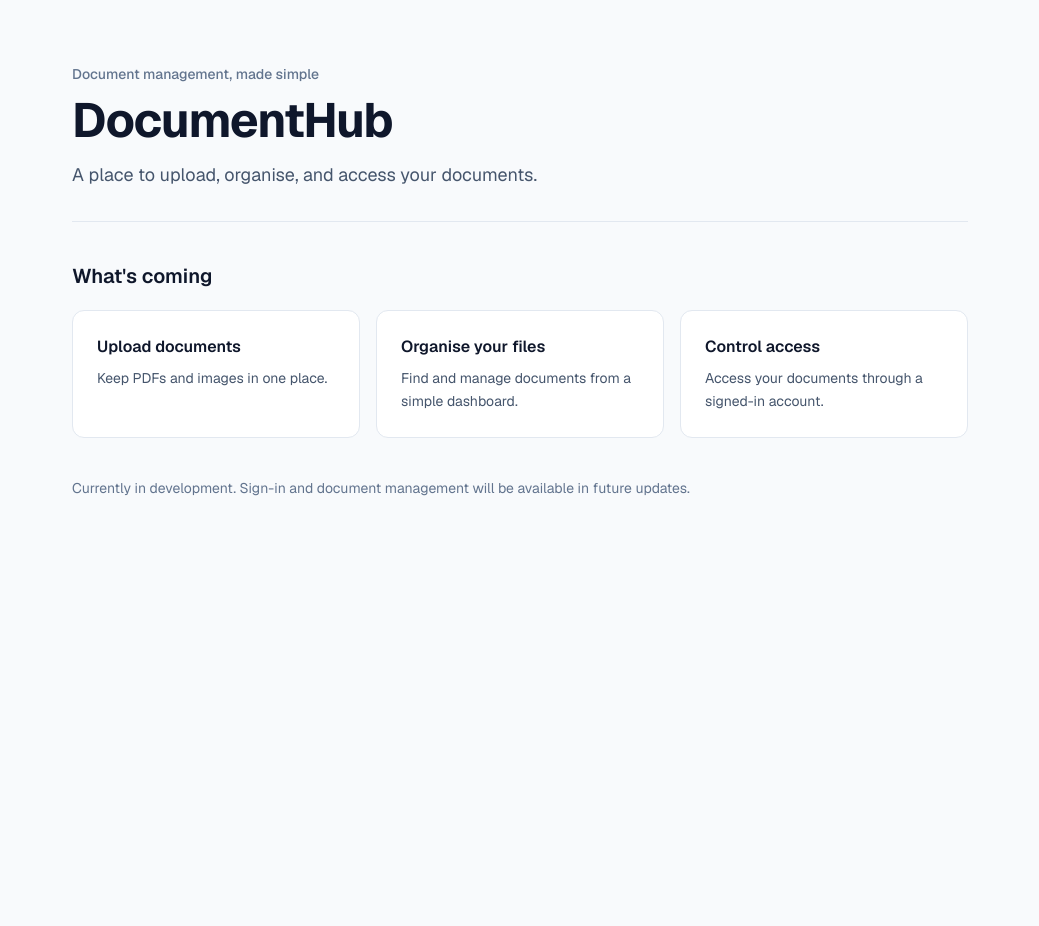
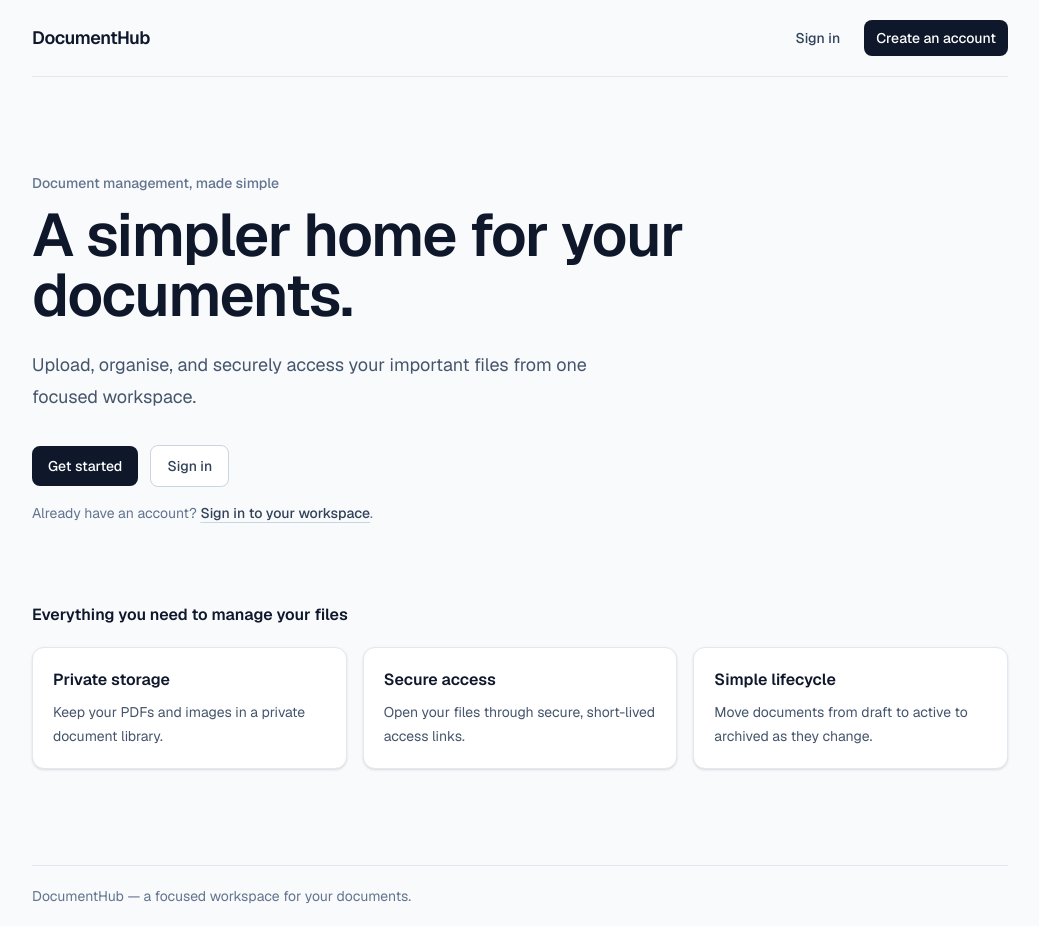
Before and after one commit to willytjandra/document-hub, a Next.js app: page / in a window 1280 px wide. Shown: the whole page, without its empty margins (120-1159 px from the left). Before the commit the page ends 800 px from the top, so only its background shows below. Built offline with nearby package versions, Linux system fonts and the light colour scheme.

Commit message:
feat: add public landing page

```diff
--- a/src/app/page.tsx
+++ b/src/app/page.tsx
@@ -1,59 +1,108 @@
-const plannedFeatures = [
+import Link from "next/link";
+
+const features = [
   {
-    title: "Upload documents",
-    description: "Keep PDFs and images in one place.",
+    title: "Private storage",
+    description: "Keep your PDFs and images in a private document library.",
   },
   {
-    title: "Organise your files",
-    description: "Find and manage documents from a simple dashboard.",
+    title: "Secure access",
+    description: "Open your files through secure, short-lived access links.",
   },
   {
-    title: "Control access",
-    description: "Access your documents through a signed-in account.",
+    title: "Simple lifecycle",
+    description: "Move documents from draft to active to archived as they change.",
   },
 ];
 
 export default function Home() {
   return (
-    <main className="min-h-screen bg-slate-50 px-6 py-16 text-slate-900">
-      <div className="mx-auto max-w-4xl">
-        <header className="border-b border-slate-200 pb-8">
+    <main className="min-h-screen bg-slate-50 text-slate-900">
+      <div className="mx-auto flex min-h-screen max-w-5xl flex-col px-6">
+        <header className="flex flex-wrap items-center justify-between gap-4 border-b border-slate-200 py-5">
+          <Link href="/" className="text-lg font-semibold tracking-tight">
+            DocumentHub
+          </Link>
+
+          <nav aria-label="Account navigation" className="flex items-center gap-3 text-sm">
+            <Link
+              href="/auth/login"
+              className="rounded-lg px-3 py-2 font-medium text-slate-700 hover:bg-white hover:text-slate-900"
+            >
+              Sign in
+            </Link>
+            <Link
+              href="/auth/sign-up"
+              className="rounded-lg bg-slate-900 px-3 py-2 font-medium text-white hover:bg-slate-700"
+            >
+              Create an account
+            </Link>
+          </nav>
+        </header>
+
+        <section className="flex flex-1 flex-col justify-center py-16 sm:py-24">
+          <div className="max-w-2xl">
             <p className="text-sm font-medium text-slate-500">
               Document management, made simple
             </p>
+            <h1 className="mt-3 text-4xl font-semibold tracking-tight sm:text-6xl">
+              A simpler home for your documents.
+            </h1>
+            <p className="mt-6 max-w-xl text-lg leading-8 text-slate-600">
+              Upload, organise, and securely access your important files from one
+              focused workspace.
+            </p>
 
-          <h1 className="mt-3 text-4xl font-bold tracking-tight sm:text-5xl">
-            DocumentHub
-          </h1>
+            <div className="mt-8 flex flex-wrap items-center gap-3">
+              <Link
+                href="/auth/sign-up"
+                className="rounded-lg bg-slate-900 px-4 py-2.5 text-sm font-medium text-white hover:bg-slate-700"
+              >
+                Get started
+              </Link>
+              <Link
+                href="/auth/login"
+                className="rounded-lg border border-slate-300 bg-white px-4 py-2.5 text-sm font-medium text-slate-700 hover:bg-slate-50"
+              >
+                Sign in
+              </Link>
+            </div>
 
-          <p className="mt-4 max-w-xl text-lg leading-relaxed text-slate-600">
-            A place to upload, organise, and access your documents.
+            <p className="mt-4 text-sm text-slate-500">
+              Already have an account?{" "}
+              <Link
+                href="/auth/login"
+                className="font-medium text-slate-700 underline decoration-slate-300 underline-offset-4 hover:decoration-slate-700"
+              >
+                Sign in to your workspace
+              </Link>
+              .
             </p>
-        </header>
+          </div>
 
-        <section aria-labelledby="features-heading" className="mt-10">
-          <h2 id="features-heading" className="text-xl font-semibold">
-            What&apos;s coming
+          <section aria-labelledby="features-heading" className="mt-20">
+            <h2 id="features-heading" className="text-base font-semibold">
+              Everything you need to manage your files
             </h2>
 
             <div className="mt-5 grid gap-4 sm:grid-cols-3">
-            {plannedFeatures.map((feature) => (
+              {features.map((feature) => (
                 <article
                   key={feature.title}
-                className="rounded-xl border border-slate-200 bg-white p-6"
+                  className="rounded-xl border border-slate-200 bg-white p-5 shadow-sm"
                 >
                   <h3 className="font-semibold">{feature.title}</h3>
-                <p className="mt-2 text-sm leading-relaxed text-slate-600">
+                  <p className="mt-2 text-sm leading-6 text-slate-600">
                     {feature.description}
                   </p>
                 </article>
               ))}
             </div>
           </section>
+        </section>
 
-        <footer className="mt-10 text-sm text-slate-500">
-          Currently in development. Sign-in and document management will be
-          available in future updates.
+        <footer className="border-t border-slate-200 py-5 text-sm text-slate-500">
+          DocumentHub — a focused workspace for your documents.
         </footer>
       </div>
     </main>
```
Lines whose indentation alone changed are shown as unchanged.
